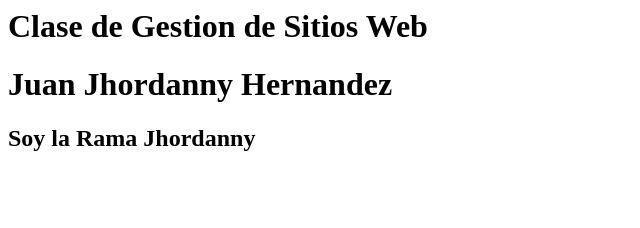
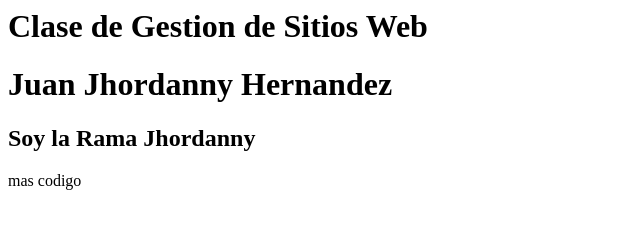
Before and after one commit to JJhordanny/taller-git-apec, a plain HTML site: page index.html in a window 1280 px wide. Shown: the full height of the page, 0-640 px from the left. Drawn offline with Linux system fonts and the light colour scheme.

Commit message:
Agregando codigo

```diff
--- a/index.html
+++ b/index.html
@@ -7,5 +7,6 @@
         <h1>Juan Jhordanny Hernandez</h1>
 
         <h2>Soy la Rama Jhordanny</h2>
+        mas codigo
     </body>
 </html>
```
